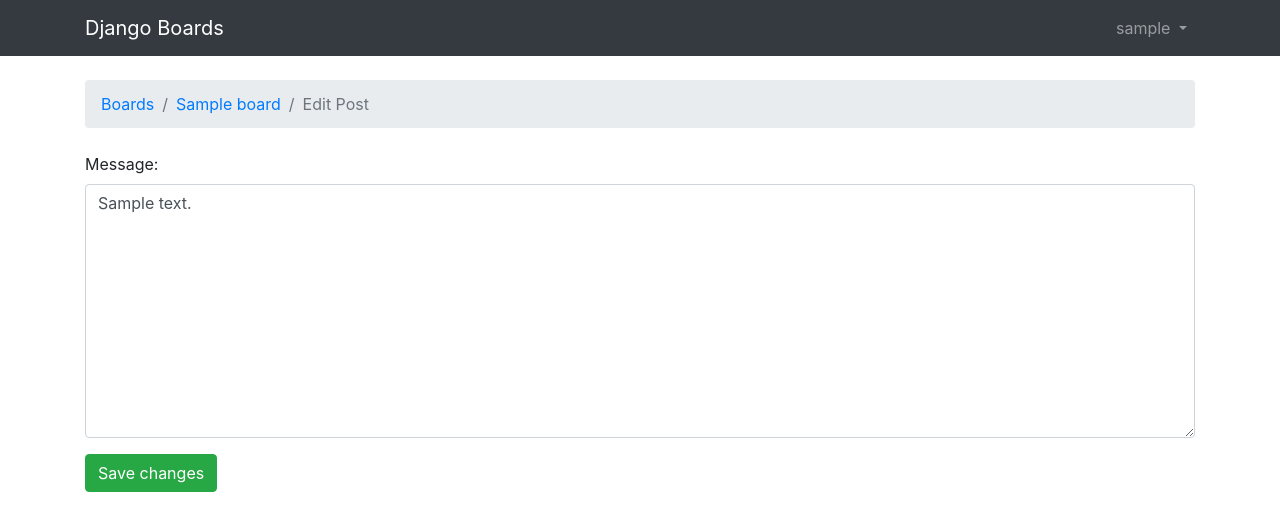
After one commit to ltifi/Discussion_board, a Django app: page /boards/1/topics/1/posts/1/edit/ in a window 1280 px wide. The commit adds this page. Shown: the top 531 px of the page. Run offline with Django 4.2, Linux system fonts and the light colour scheme; a user stored in the database is signed in; tables that the repository leaves empty hold one stand-in row (values such as "Sample post"); some libraries are stand-ins or nearby versions.

Commit message:
update view with generic class based vue strategy

```diff
--- a/boards/models.py
+++ b/boards/models.py
@@ -37,6 +37,8 @@ class Post(models.Model):
     created_by = models.ForeignKey(
         User, related_name='posts', on_delete=models.CASCADE)
     created_dt = models.DateTimeField(auto_now_add=True)
+    updated_by = models.ForeignKey(User,null=True,related_name='+',on_delete=models.CASCADE)
+    updated_dt = models.DateTimeField(null=True)
     def __str__(self):
         truncted_message = Truncator(self.message)
         return truncted_message.chars(30)
--- a/boards/url.py
+++ b/boards/url.py
@@ -7,4 +7,5 @@ urlpatterns = [
     path('boards/<int:board_id>/new/', views.new_topic, name='new_topic'),
     path('boards/<int:board_id>/topics/<int:topic_id>', views.topic_posts, name='topic_posts'),
     path('boards/<int:board_id>/topics/<int:topic_id>/reply/', views.reply_topic, name='reply_topic'),
+    path('boards/<int:board_id>/topics/<int:topic_id>/posts/<int:post_id>/edit/', views.PostUpdateView.as_view(), name='edit_post'),
     ]
--- a/boards/views.py
+++ b/boards/views.py
@@ -7,6 +7,9 @@ from .models import Topic, Post
 from .forms import NewTopicForm, PostForm
 from django.contrib.auth.decorators import login_required
 from django.db.models import Count
+from django.views.generic import UpdateView
+from django.utils import timezone
+from django.utils.decorators import method_decorator
 
 # Create your views here.
 
@@ -81,6 +84,20 @@ def reply_topic(request, board_id, topic_id):
         form = NewTopicForm()
     return render(request, "reply_topic.html", {"topic": topic, "form": form})
 
+@method_decorator(login_required,name='dispatch')
+class PostUpdateView(UpdateView):
+    model = Post
+    fields = ('message',)
+    template_name = 'edit_post.html'
+    pk_url_kwarg = 'post_id'
+    context_object_name = 'post'
+
+    def form_valid(self, form):
+        post = form.save(commit=False)
+        post.updated_by = self.request.user
+        post.updated_dt = timezone.now()
+        post.save()
+        return redirect('topic_posts',board_id=post.topic.board.pk,topic_id=post.topic.pk)
 
 def about(request):
     return HttpResponse(request, "yes")
--- /dev/null
+++ b/templates/edit_post.html
@@ -0,0 +1,16 @@
+{% extends 'base.html' %}
+{% block title %}Edit Post{% endblock %}
+
+{% block breadcrumb %}
+  <li class="breadcrumb-item"><a href="{% url 'home' %}">Boards</a></li>
+  <li class="breadcrumb-item"><a href="{% url 'board_topics' post.topic.board.pk %}">{{ post.topic.board.name }}</a></li>
+  <li class="breadcrumb-item active">Edit Post</li>
+{% endblock %}
+
+{% block content %}
+  <form method="post" novalidate class="mb-4">
+    {% csrf_token %}
+    {% include 'includes/form.html'%}
+    <button type="submit" class="btn btn-success">Save changes</button>
+  </form>
+{% endblock %}
--- a/templates/topic_posts.html
+++ b/templates/topic_posts.html
@@ -35,7 +35,7 @@
             {{ post.message }}
             {% if post.created_by == user %}
               <div class="mt-3">
-                <a href="#" class="btn btn-primary btn-sm" role="button">Edit</a>
+                <a href="{% url 'edit_post' post.topic.board.pk post.topic.pk post.pk %}" class="btn btn-primary btn-sm" role="button">Edit</a>
               </div>
             {% endif %}
           </div>
```
Also changed, not shown: boards/migrations/0004_post_updated_by_post_updated_dt.py (added).
